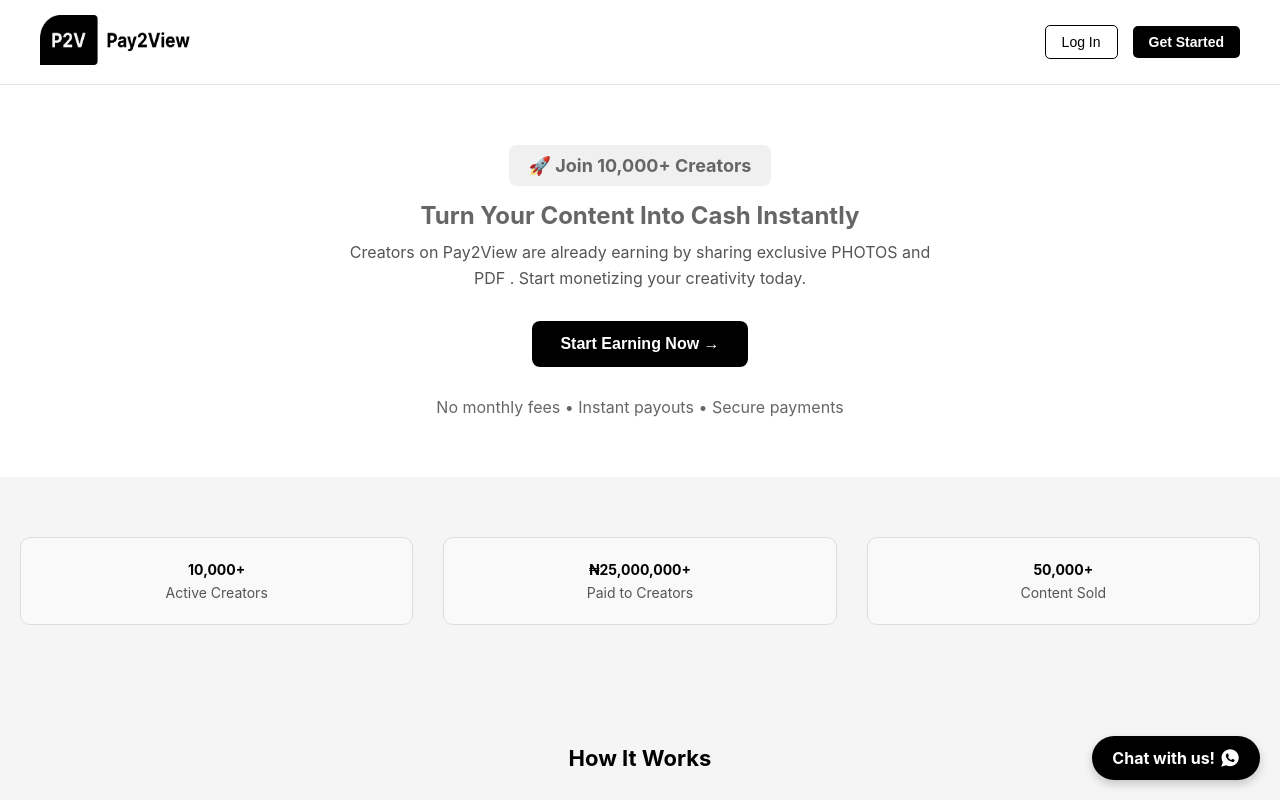
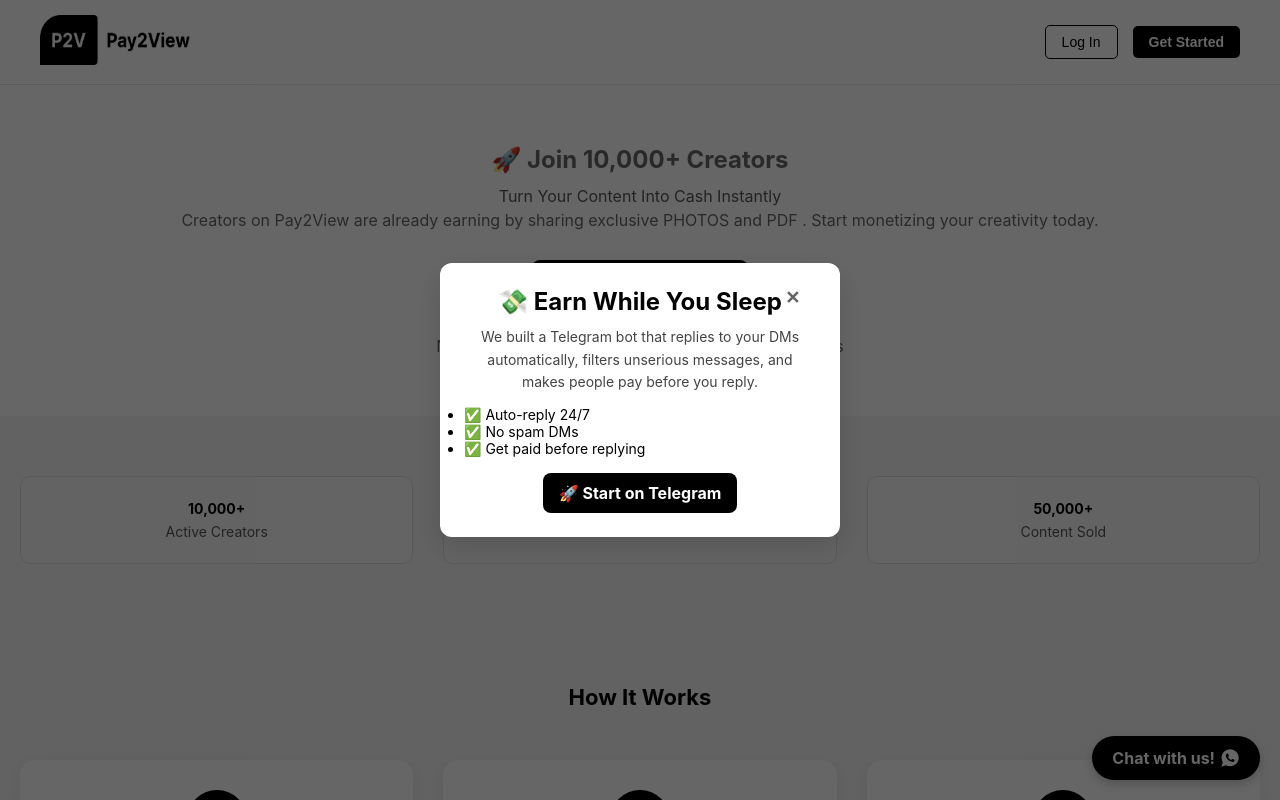
Before and after one commit to 10digitmind/pay2view, a React (Create React App) app: page / in a window 1280 px wide. Shown: the top 800 px of the page. Built offline with nearby package versions, Linux system fonts and the light colour scheme; what @ffmpeg/ffmpeg would draw is missing.

Commit message:
telegram add added

```diff
--- a/src/Component/Dashboard.js
+++ b/src/Component/Dashboard.js
@@ -7,6 +7,7 @@
 import EarningTab from "./EarningTab";
 import WithdrawalTab from "./WithdrawalTab";
 import ProfileTab from "./ProfileTab";
+import TelegramBotAd from "./TelegramBotAd";
 
 
 
@@ -28,6 +29,7 @@
 
   return (
     <div className="dashboard-container">
+      <TelegramBotAd/>
       <div className="dashboard-nav">
         {tabs.map((tab) => (
           <div
--- a/src/Component/Homepage.js
+++ b/src/Component/Homepage.js
@@ -2,6 +2,7 @@
 import '../Styles/Homepage.css'
 import { FaUpload, FaDollarSign, FaBolt,FaArrowAltCircleRight } from "react-icons/fa";
 import CountUp from "react-countup";
+import TelegramBotAd from './TelegramBotAd';
 
 const testimonials = [
   {
@@ -40,6 +41,7 @@
     <>
   <section className='hero-section'>
     <div>
+      <TelegramBotAd/>
         <p>🚀 Join 10,000+ Creators</p>
              <p>Turn Your Content Into Cash Instantly</p>
                   <p>Creators on Pay2View are already earning by sharing exclusive PHOTOS and PDF . Start monetizing your creativity today.</p>
--- a/src/Component/Login.js
+++ b/src/Component/Login.js
@@ -5,6 +5,7 @@
 import { toast } from "react-toastify";
 import { loginUser } from "../Redux/Asyncthunk";
 import { useNavigate } from "react-router-dom";
+import TelegramBotAd from "./TelegramBotAd";
 
 
 const Login = () => {
@@ -78,6 +79,9 @@
 
 
   return (
+    <>
+
+    <TelegramBotAd/>
     <div className="login-page">
       <h2 className="login-title">Sign in to your Pay2View account</h2>
       <p className="login-subtitle">
@@ -139,6 +143,7 @@
         </div>
       </div>
     </div>
+    </>
   );
 };
 
--- a/src/Component/Signup.js
+++ b/src/Component/Signup.js
@@ -12,6 +12,7 @@
 import { createUser } from "../Redux/Asyncthunk";
 import { toast } from 'react-toastify';
 import { useNavigate } from "react-router-dom";
+import TelegramBotAd from "./TelegramBotAd";
 
 const SignUp = () => {
   const [showPassword, setShowPassword] = useState(false);
@@ -90,7 +91,7 @@
       <p className="signup-subtitle">
         <span className="highlight">Earn up to ₦100k/month</span>
       </p>
-
+<TelegramBotAd/>
       <div className="signup-container">
         <div className="input-group">
           <FaEnvelope className="input-icon" />
--- /dev/null
+++ b/src/Component/TelegramBotAd.js
@@ -0,0 +1,112 @@
+import { useState,useEffect } from "react";
+
+const TelegramBotAd = () => {
+  const [show, setShow] = useState(true);
+
+    useEffect(() => {
+  const dismissed = localStorage.getItem("telegramAdDismissed");
+  if (dismissed) setShow(false);
+}, []);
+
+const closeAd = () => {
+  localStorage.setItem("telegramAdDismissed", "true");
+  setShow(false);
+};
+
+  if (!show) return null;
+
+
+
+  return (
+    <div style={styles.overlay}>
+      <div style={styles.card}>
+        {/* Close button */}
+        <button
+         onClick={closeAd}
+          style={styles.close}
+          aria-label="Close ad"
+        >
+          ✕
+        </button>
+
+        <h2 style={styles.title}>💸 Earn While You Sleep</h2>
+
+        <p style={styles.text}>
+          We built a Telegram bot that replies to your DMs automatically,
+          filters unserious messages, and makes people pay before you reply.
+        </p>
+
+        <ul style={styles.list}>
+          <li>✅ Auto-reply 24/7</li>
+          <li>✅ No spam DMs</li>
+          <li>✅ Get paid before replying</li>
+        </ul>
+
+        <a
+          href="https://t.me/seriousDmBot?start=ref_pay2view_web_ad"
+          target="_blank"
+          rel="noopener noreferrer"
+          style={styles.button}
+        >
+          🚀 Start on Telegram
+        </a>
+      </div>
+    </div>
+  );
+};
+
+const styles = {
+  overlay: {
+    position: "fixed",
+    inset: 0,
+    background: "rgba(0,0,0,0.6)",
+    display: "flex",
+    alignItems: "center",
+    justifyContent: "center",
+    zIndex: 9999,
+  },
+  card: {
+    position: "relative",
+    background: "#fff",
+    padding: "24px",
+    borderRadius: "12px",
+    maxWidth: "400px",
+    width: "90%",
+    textAlign: "center",
+    boxShadow: "0 10px 30px rgba(0,0,0,0.15)",
+  },
+  close: {
+    position: "absolute",
+    top: "10px",
+    right: "12px",
+    background: "transparent",
+    border: "none",
+    fontSize: "18px",
+    cursor: "pointer",
+    color: "#666",
+  },
+  title: {
+    marginBottom: "10px",
+  },
+  text: {
+    fontSize: "14px",
+    color: "#444",
+    marginBottom: "12px",
+  },
+  list: {
+    textAlign: "left",
+    fontSize: "14px",
+    marginBottom: "16px",
+  },
+  button: {
+    display: "inline-block",
+    background: "#000",
+    color: "#fff",
+    padding: "10px 16px",
+    borderRadius: "8px",
+    textDecoration: "none",
+    fontWeight: "bold",
+  },
+};
+
+export default TelegramBotAd;
```
